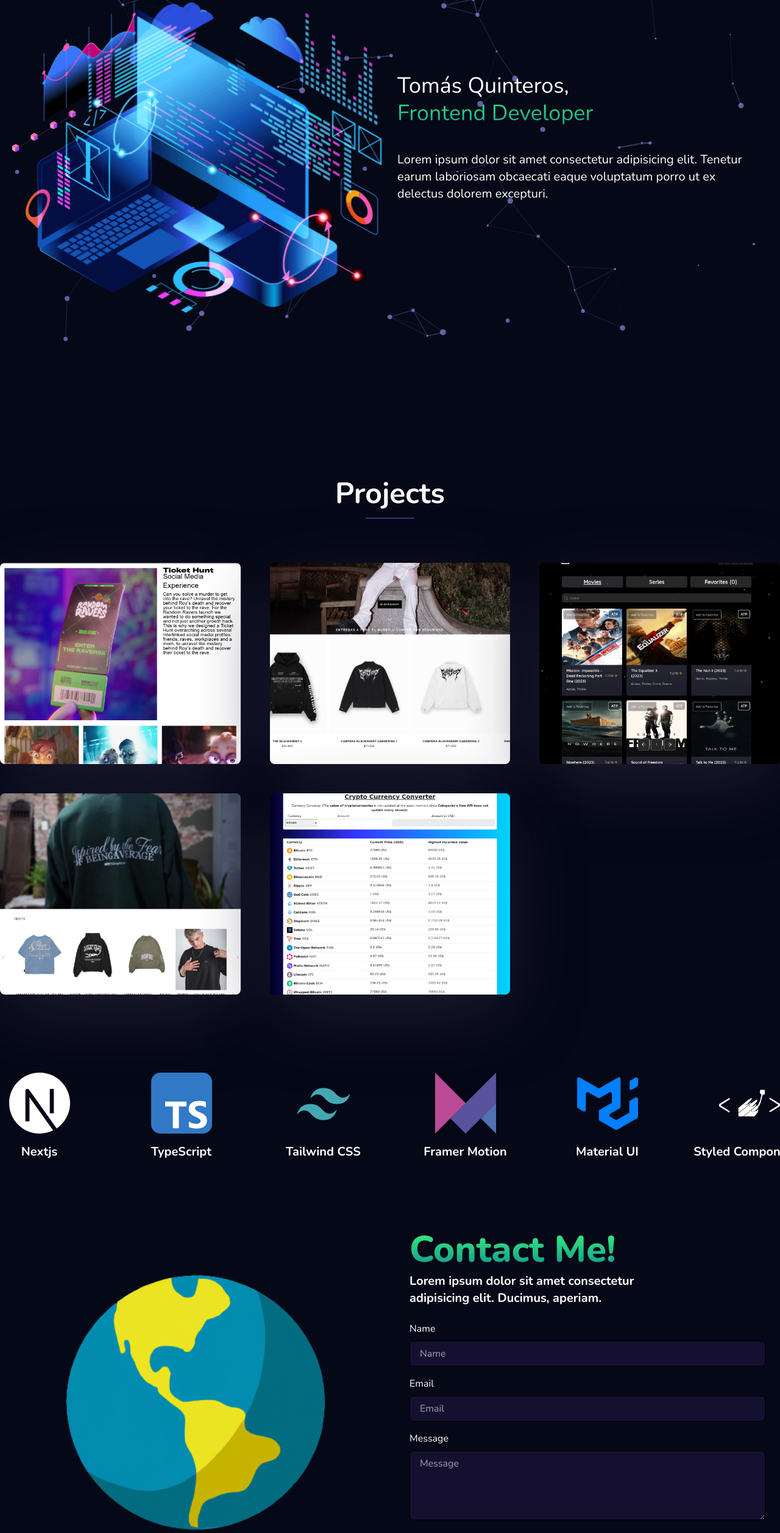
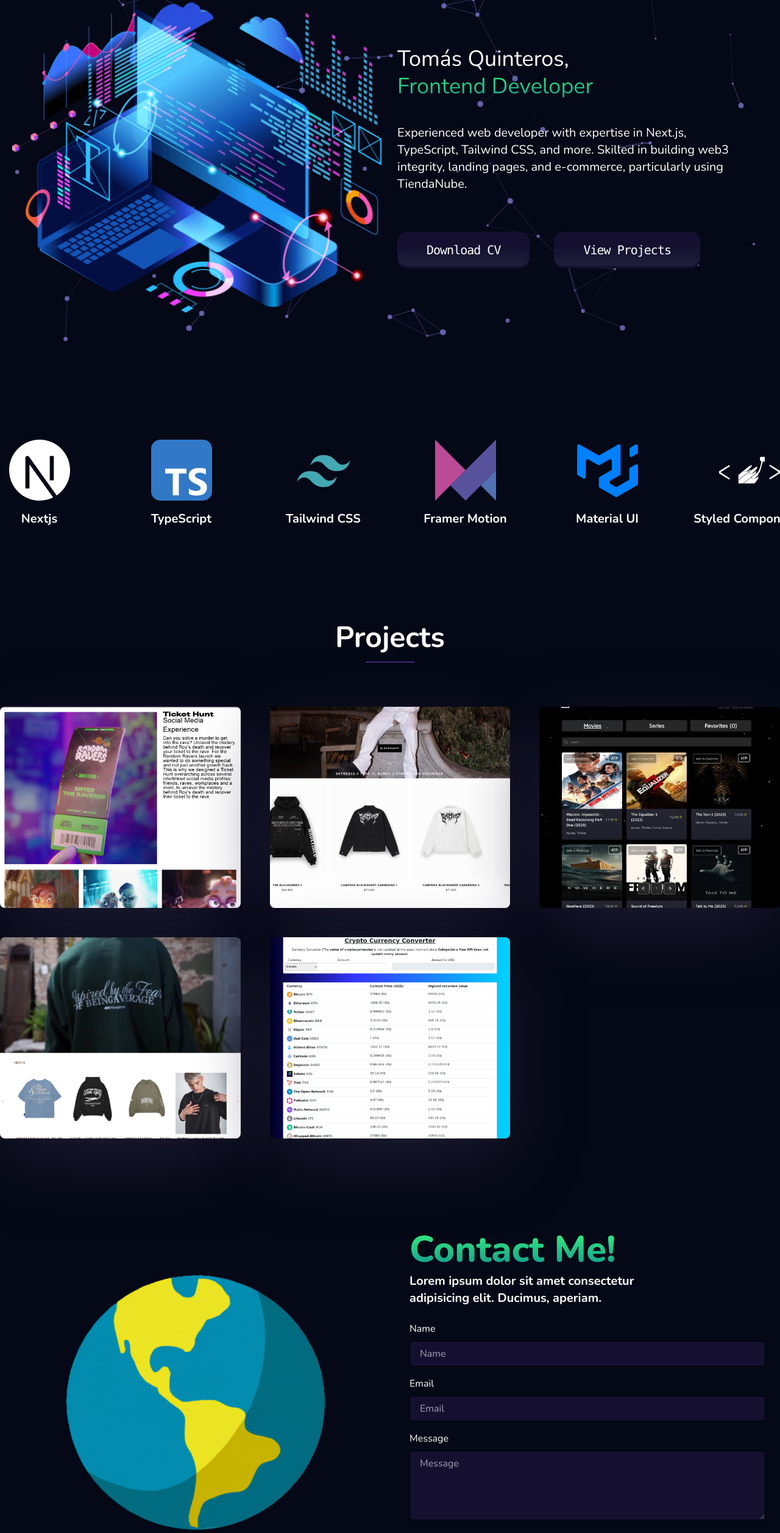
Before and after one commit to tquinteros/portfolionext, a Next.js app: page / in a window 1280 px wide. Shown: the part 234-2748 px from the top of the page at 61% size. Built offline with nearby package versions, Linux system fonts and the light colour scheme; what tailwindcss-animated would draw is missing.

Commit message:
new buttons

```diff
--- a/app/page.tsx
+++ b/app/page.tsx
@@ -15,10 +15,10 @@ export default function Home() {
       <div className='bg-hero-pattern bg-cover bg-no-repeat bg-center'>
         <Hero />
       </div>
+      <TechCarousel />
       <div className='container mx-auto'>
         <Projects />
       </div>
-      <TechCarousel />
       <div className='container mx-auto'>
         <Contact />
       </div>
--- a/src/components/Contact/Contact.tsx
+++ b/src/components/Contact/Contact.tsx
@@ -1,6 +1,6 @@
 "use client"
 
-import React, { useState } from "react";
+import React, { use, useState } from "react";
 import Input from "../Input/Input";
 import { toast } from "react-toastify";
 import Image from "next/image";
@@ -13,9 +13,18 @@ const Contact = () => {
     const [email, setEmail] = useState("");
     const [message, setMessage] = useState("");
     const [loading, setLoading] = useState(false);
+    const [color, setColor] = useState("bg-green-500");
+
+    const isValidEmail = (email: string) => {
+        const re = /^[^\s@]+@[^\s@]+\.[^\s@]+$/;
+        return re.test(email);
+    };
+
     const handleSubmit = async (e: React.FormEvent<HTMLFormElement>) => {
         e.preventDefault();
-        if (!name || !email || !message) return toast.error("Please fill all the fields!", {
+        if (!name || !email || !message) {
+            setColor("bg-red-500");
+            toast.error("Please fill all the fields!", {
                 position: "bottom-right",
                 theme: "dark",
                 autoClose: 5000,
@@ -24,12 +33,32 @@ const Contact = () => {
                 pauseOnHover: true,
                 draggable: true
             });
+            return;
+        }
+
+        if (!isValidEmail(email)) {
+            setColor("bg-red-500");
+            toast.error("Please enter a valid email address!", {
+                position: "bottom-right",
+                theme: "dark",
+                autoClose: 5000,
+                hideProgressBar: false,
+                closeOnClick: true,
+                pauseOnHover: true,
+                draggable: true
+            });
+            return;
+        }
+
         setLoading(true);
+        setColor("bg-green-500");
+
         const body = {
             name: name,
             email: email,
             message: message,
-        }
+        };
+
         const response = await fetch('/api/send', {
             method: 'POST',
             headers: {
@@ -37,6 +66,7 @@ const Contact = () => {
             },
             body: JSON.stringify(body),
         });
+
         if (response.status === 200) {
             toast.success("Message sent successfully!", {
                 position: "bottom-right",
@@ -47,7 +77,6 @@ const Contact = () => {
                 pauseOnHover: true,
                 draggable: true
             });
-            setLoading(false);
         } else {
             toast.error("Error sending email!", {
                 position: "bottom-right",
@@ -58,16 +87,15 @@ const Contact = () => {
                 pauseOnHover: true,
                 draggable: true
             });
+        }
         setLoading(false);
-        }
-    }
+    };
 
     const handleResetForm = () => {
         setName("");
         setEmail("");
         setMessage("");
     }
-
 
     return (
         <div id="contact" className="mb-32">
@@ -102,13 +130,15 @@ const Contact = () => {
                             placeholder="Name"
                             value={name}
                             label="Name"
+                            required={false}
                         />
                         <Input
                             onChange={(e) => setEmail(e.target.value)}
-                            type="email"
+                            type="text"
                             placeholder="Email"
                             value={email}
                             label="Email"
+                            required={false}
                         />
                         <label>
                             Message
@@ -117,24 +147,34 @@ const Contact = () => {
                                 name="message"
                                 value={message}
                                 rows={4}
-
+                                required={false}
                                 onChange={(e) => setMessage(e.target.value)}
                                 className="border px-4 bg-[#151030] border-black rounded-md p-2 mt-2 w-full"
                             />
                         </label>
                         <div className="flex gap-4 justify-center items-center">
-                            <button
+                            <button onClick={handleResetForm} className="inline-block text-xl text-white bg-[#151030] px-12 py-3 hover:opacity-75 duration-300 rounded-2xl w-48">
+                                Reset
+                            </button>
+                            {/* <button
                                 onClick={handleResetForm}
                                 className="rounded-xl border font-bold text-2xl py-2 px-12"
                             >
                                 Reset
-                            </button>
-                            <button
+                            </button> */}
+                            {/* <button
                                 type="submit"
                                 disabled={loading}
                                 className={`rounded-xl border font-bold text-2xl py-2 px-12 ${loading ? "opacity-50 cursor-not-allowed" : "cursor-pointer"}`}
                             >
                                 Send
+                            </button> */}
+                            <button type="submit" disabled={loading} className={`${loading ? "opacity-50 cursor-not-allowed" : "cursor-pointer"} relative inline-flex items-center justify-center w-48 px-12 py-3 overflow-hidden font-mono font-medium text-xl tracking-tighter text-white bg-[#151030] rounded-2xl group`}>
+                                <span className={`absolute w-0 h-0 transition-all duration-500 ease-out ${color} rounded-full group-hover:w-56 group-hover:h-56`}></span>
+                                <span className="absolute inset-0 w-full h-full -mt-1 rounded-2xl opacity-30 bg-gradient-to-b from-transparent via-transparent to-gray-700"></span>
+                                <span className="relative">{
+                                    loading ? "Sending..." : "Send"
+                                }</span>
                             </button>
                         </div>
                     </motion.form>
--- a/src/components/Hero/Hero.tsx
+++ b/src/components/Hero/Hero.tsx
@@ -42,12 +42,26 @@ const Hero = () => {
                     >
                         <h1 className='mb-3 text-4xl leading-tight md:mb-10'>Tomás Quinteros, <br /> <span className='green-text-gradient'>Frontend Developer</span></h1>
                         <p className='max-w-sm mb-10 text-xl md:max-w-xl md:mx-0 md:mb-16 md:text-xl'>
-                            Lorem ipsum dolor sit amet consectetur adipisicing elit. Tenetur earum laboriosam obcaecati eaque voluptatum porro ut ex delectus dolorem excepturi.
+                            Experienced web developer with expertise in Next.js, TypeScript, Tailwind CSS, and more. Skilled in building web3 integrity, landing pages, and e-commerce, particularly using TiendaNube.
                         </p>
-                        {/* <div className='flex flex-col items-center gap-3 md:gap-10 md:flex-row'>
-                            <button>asd</button>
-                            <button>asd</button>
-                        </div> */}
+                        <div className='flex flex-col items-center gap-3 md:gap-10 md:flex-row'>
+                            <a href='#projects' className={` relative inline-flex items-center justify-center px-12 py-4 overflow-hidden font-mono font-medium text-xl tracking-tighter text-white bg-[#151030] rounded-2xl group`}>
+                                <span className={`absolute w-0 h-0 transition-all duration-500 ease-out bg-[#9999ff] rounded-full group-hover:w-56 group-hover:h-56`}></span>
+                                <span className="absolute inset-0 w-full h-full -mt-1 rounded-2xl opacity-30 bg-gradient-to-b from-transparent via-transparent to-gray-700"></span>
+                                <span className="relative">{
+                                    "Download CV"
+                                }</span>
+                            </a>
+                            <a href="#projects" className={` relative inline-flex items-center justify-center px-12 py-4 overflow-hidden font-mono font-medium text-xl tracking-tighter text-white bg-[#151030] rounded-2xl group`}>
+                                <span className={`absolute w-0 h-0 transition-all duration-500 ease-out bg-[#9999ff] rounded-full group-hover:w-56 group-hover:h-56`}></span>
+                                <span className="absolute inset-0 w-full h-full -mt-1 rounded-2xl opacity-30 bg-gradient-to-b from-transparent via-transparent to-gray-700"></span>
+                                <span className="relative">{
+                                    "View Projects"
+                                }</span>
+                            </a>
+                        </div>
+
+
                     </motion.div>
                 </div>
             </div>
```
Lines whose indentation alone changed are shown as unchanged.
